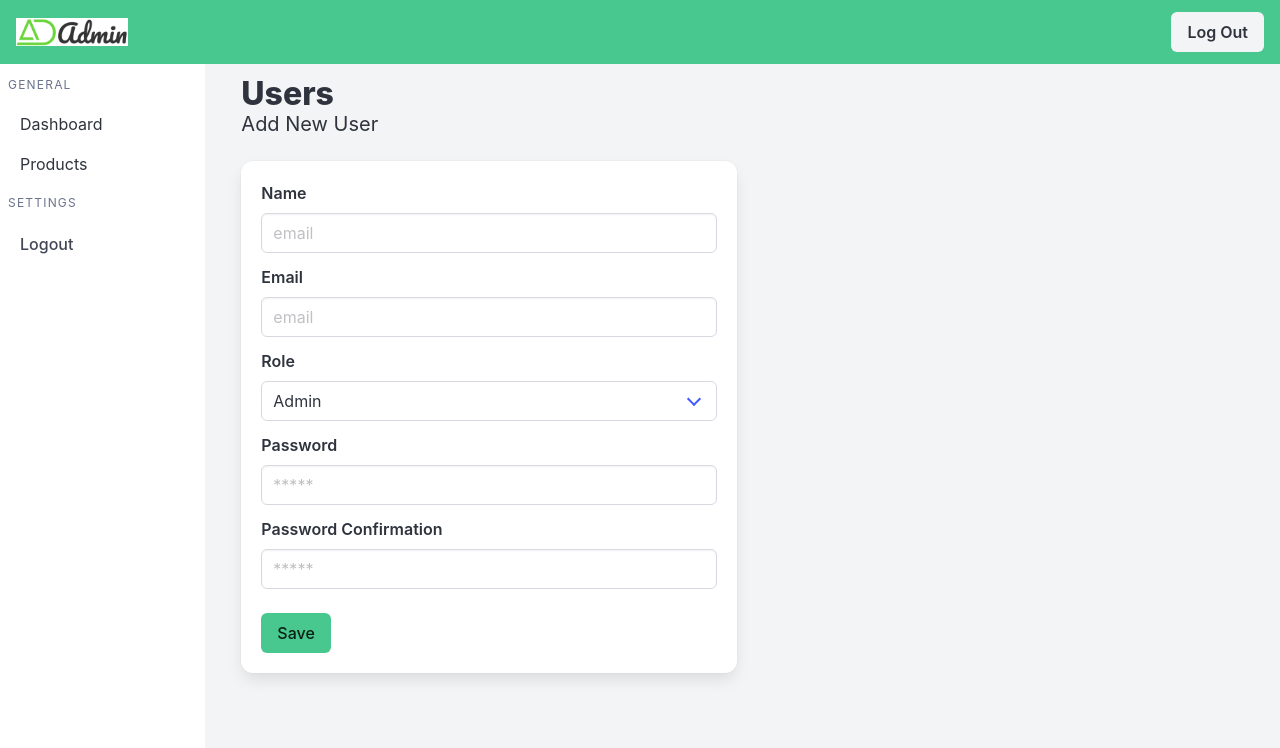
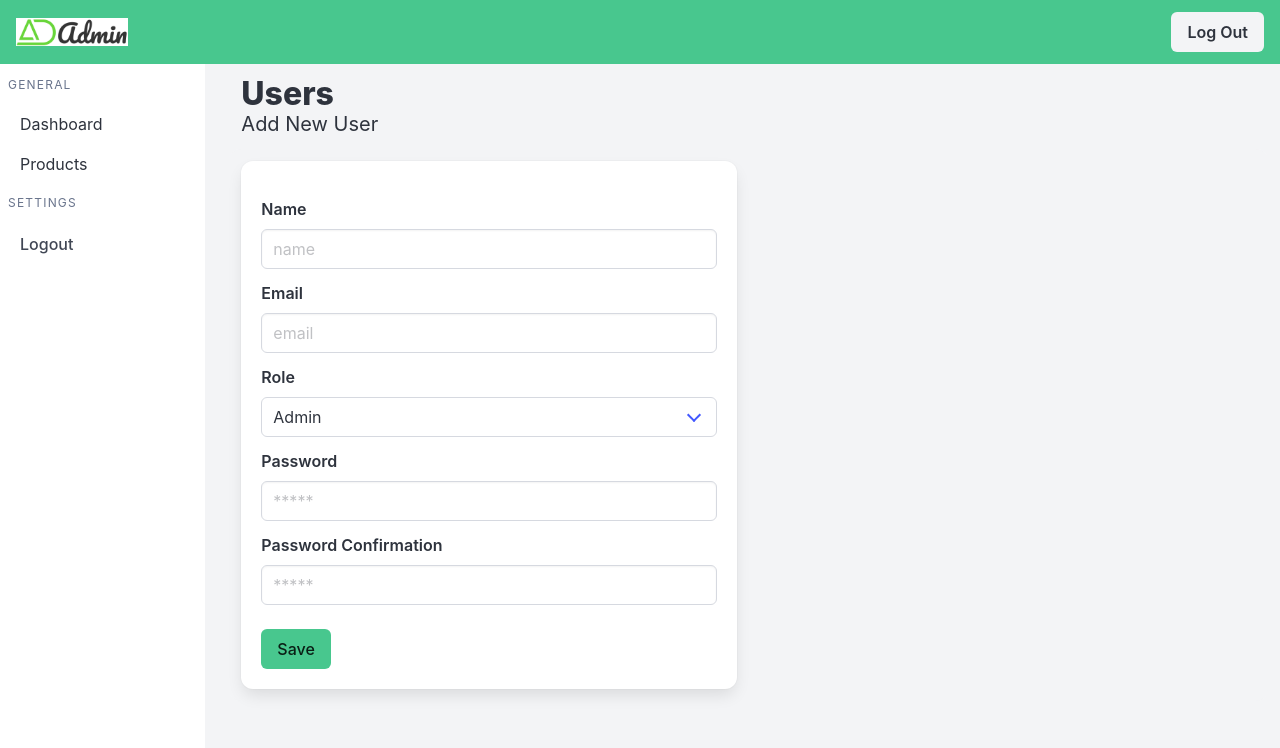
Before and after one commit to Ridho024/Authentication, a React (Vite) app in the folder frontend/: page /users/add in a window 1280 px wide. Shown: the top 748 px of the page. Built offline with nearby package versions, Linux system fonts and the light colour scheme; no server answers.

Commit message:
Update component FormAddUser

```diff
--- a/frontend/src/components/FormAddUser.jsx
+++ b/frontend/src/components/FormAddUser.jsx
@@ -1,6 +1,39 @@
-import React from "react";
+import React, { useState } from "react";
+import axios from "axios";
+import { useNavigate } from "react-router-dom";
 
 const FormAddUser = () => {
+  const [name, setName] = useState("");
+  const [email, setEmail] = useState("");
+  const [role, setRole] = useState("");
+  const [password, setPassword] = useState("");
+  const [confPassword, setConfPassword] = useState("");
+  const [msg, setMsg] = useState("");
+  const navigate = useNavigate("/users");
+
+  const addUser = async (e) => {
+    e.preventDefault();
+    try {
+      if (password !== confPassword) {
+        setMsg("Password dan password confirmation tidak sama");
+      } else {
+        await axios.post("http://localhost:5000/users", {
+          name: name,
+          email: email,
+          password: password,
+          passwordConfirmation: confPassword,
+          role: role,
+        });
+
+        navigate("/users");
+      }
+    } catch (error) {
+      if (error.response) {
+        setMsg(error.response.msg);
+      }
+    }
+  };
+
   return (
     <div className="mt-4 pl-5">
       <h1 className="title has-text-dark">Users</h1>
@@ -8,24 +41,25 @@ const FormAddUser = () => {
       <div className="card is-shadowless columns has-background-light">
         <div className="card-content column is-half">
           <div className="content">
-            <form action="" className="box">
+            <form onSubmit={addUser} className="box">
+              <p className="has-text-centered has-text-danger">{msg}</p>
               <div className="field">
                 <label className="label">Name</label>
                 <div className="control">
-                  <input type="text" className="input" placeholder="email" />
+                  <input type="text" className="input" placeholder="name" onChange={(e) => setName(e.target.value)} value={name} />
                 </div>
               </div>
               <div className="field">
                 <label className="label">Email</label>
                 <div className="control">
-                  <input type="text" className="input" placeholder="email" />
+                  <input type="text" className="input" placeholder="email" onChange={(e) => setEmail(e.target.value)} value={email} />
                 </div>
               </div>
               <div className="field">
                 <label className="label">Role</label>
                 <div className="control">
                   <div className="select is-fullwidth">
-                    <select>
+                    <select onChange={(e) => setRole(e.target.value)} value={role}>
                       <option value="admin">Admin</option>
                       <option value="user">User</option>
                     </select>
@@ -35,18 +69,20 @@ const FormAddUser = () => {
               <div className="field">
                 <label className="label">Password</label>
                 <div className="control">
-                  <input type="password" className="input" placeholder="*****" />
+                  <input type="password" className="input" placeholder="*****" onChange={(e) => setPassword(e.target.value)} value={password} />
                 </div>
               </div>
               <div className="field">
                 <label className="label">Password Confirmation</label>
                 <div className="control">
-                  <input type="password" className="input" placeholder="*****" />
+                  <input type="password" className="input" placeholder="*****" onChange={(e) => setConfPassword(e.target.value)} value={confPassword} />
                 </div>
               </div>
               <div className="field mt-5">
                 <div className="control">
-                  <button className="button is-success">Save</button>
+                  <button type="submit" className="button is-success">
+                    Save
+                  </button>
                 </div>
               </div>
             </form>
```
